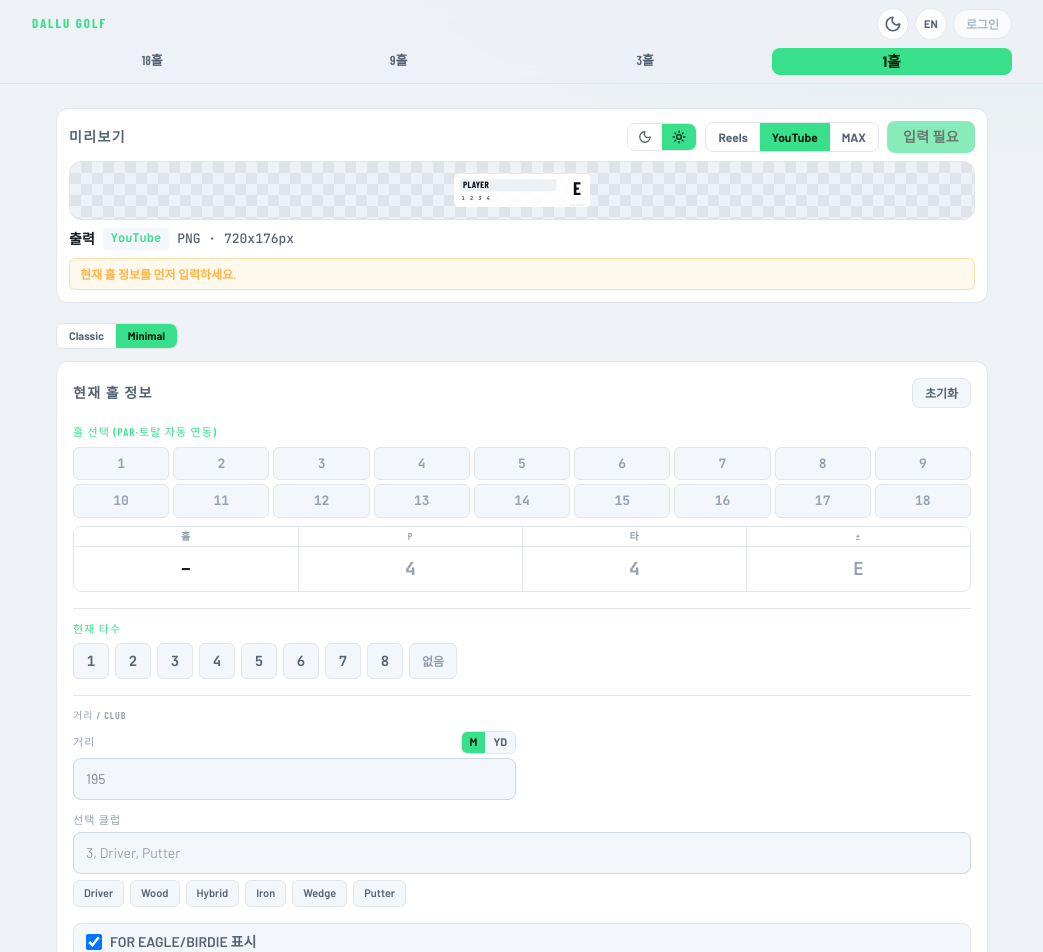
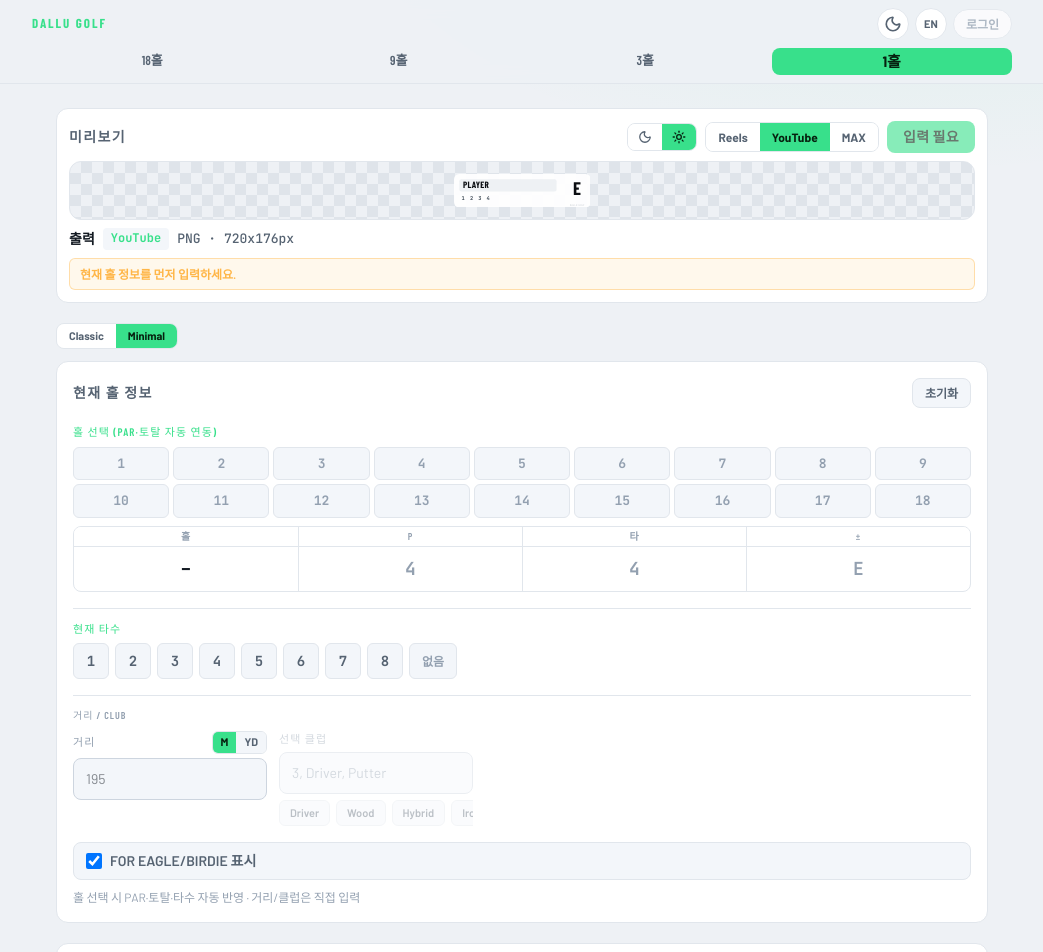
Before and after one commit to milv0/dallu-golf-studio, a Next.js app: page /round/hole in a window 1280 px wide. Shown: the top 952 px of the page, without its empty margins (118-1161 px from the left). Built offline with nearby package versions, Linux system fonts and the light colour scheme; a web font is replaced by a local one.

Commit message:
Disable club in minimal mode, cap distance/club grid width

```diff
--- a/components/studio/HoleCardForm.jsx
+++ b/components/studio/HoleCardForm.jsx
@@ -23,7 +23,7 @@ function CoreInput({ label, value, onChange, placeholder, inputMode = "text" })
   );
 }
 
-export default function HoleCardForm({ round, holeCard, setHC, loadHoleFromRound, onReset, linked = true }) {
+export default function HoleCardForm({ round, holeCard, setHC, loadHoleFromRound, onReset, linked = true, cardStyle = "classic" }) {
   const { t } = useLang();
   return (
     <div className="rounded-xl border border-line bg-panel p-3 md:p-4">
@@ -104,7 +104,7 @@ export default function HoleCardForm({ round, holeCard, setHC, loadHoleFromRound
       <div className="mt-4 border-t border-line pt-3">
         <span className="mb-2 block font-head text-[10px] uppercase tracking-widest text-txt-faint">{t("hole.distance")} / Club</span>
       </div>
-      <div className="grid grid-cols-1 gap-3 md:grid-cols-2">
+      <div className="grid max-w-[400px] grid-cols-1 gap-3 md:grid-cols-2">
         <div>
           <div className="mb-1 flex items-center justify-between">
             <span className="font-head text-[11px] uppercase tracking-widest text-txt-faint">{t("hole.distance")}</span>
@@ -123,7 +123,9 @@ export default function HoleCardForm({ round, holeCard, setHC, loadHoleFromRound
             placeholder={holeCard.unit === "yd" ? "212" : "195"}
             className="w-full rounded-lg border border-line-2 bg-panel-2 px-3 py-2.5 text-sm text-txt outline-none focus:border-accent" />
         </div>
-        <ClubField value={holeCard.club} onChange={(v) => setHC("club", v)} />
+        <div className={cardStyle === "minimal" ? "opacity-40 pointer-events-none" : ""}>
+          <ClubField value={holeCard.club} onChange={(v) => setHC("club", v)} />
+        </div>
       </div>
       <label className="mt-3 flex items-center gap-2 rounded-lg border border-line bg-panel-2 px-3 py-2 text-sm font-semibold text-txt-soft">
         <input
--- a/components/studio/StudioApp.jsx
+++ b/components/studio/StudioApp.jsx
@@ -583,6 +583,7 @@ function StudioWorkspace({ mode, source }) {
                 setHC={isFullCustom ? setCustomHC : setHC}
                 loadHoleFromRound={isFullCustom ? loadCustomHoleStandalone : loadHoleFromRound}
                 linked={!isFullCustom}
+                cardStyle={holeCardStyle}
                 onReset={isFullCustom ? () => {
                   requestConfirm(t("toast.resetCustom1").replace(".", "?"), () => {
                     setCustomHoleCard(emptyHoleCard());
```
